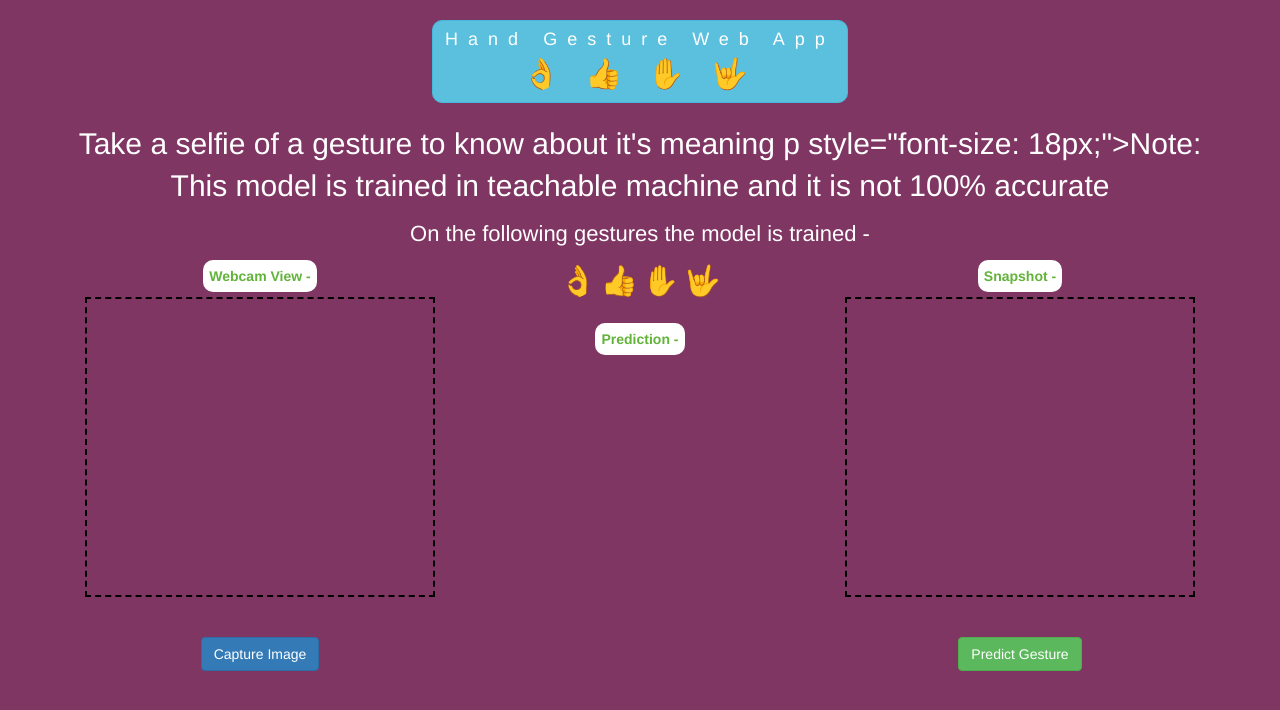
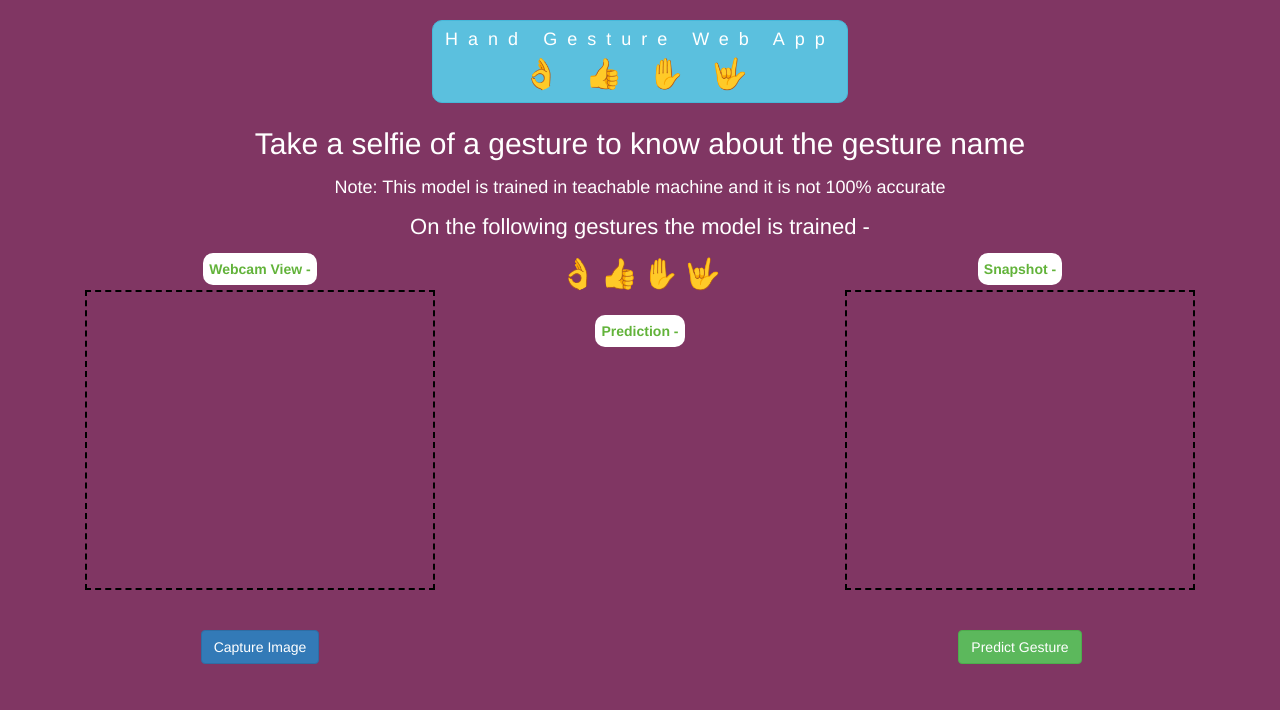
Before and after one commit to TakshPatel26/Hand-Gestures-Web-App, a plain HTML site: page index.html in a window 1280 px wide. Drawn offline with nearby package versions, Linux system fonts and the light colour scheme; a script that the page names is missing.

Commit message:
index.html

```diff
--- a/index.html
+++ b/index.html
@@ -21,8 +21,8 @@
       </h3>
 <br>
 <br>
-      <p style="font-size: 30px;">Take a selfie of a gesture to know about it's meaning
-		  p style="font-size: 18px;">Note: This model is trained in teachable machine and it is not 100% accurate</p>
+      <p style="font-size: 30px;">Take a selfie of a gesture to know about the gesture name</p>
+		  <p style="font-size: 18px;"> Note: This model is trained in teachable machine and it is not 100% accurate</p>
         <p style="font-size: 22px;">On the following gestures the model is trained - </p>
       </p>
      <div class="col-md-4 col-sm-12 col-xs-12">
```
